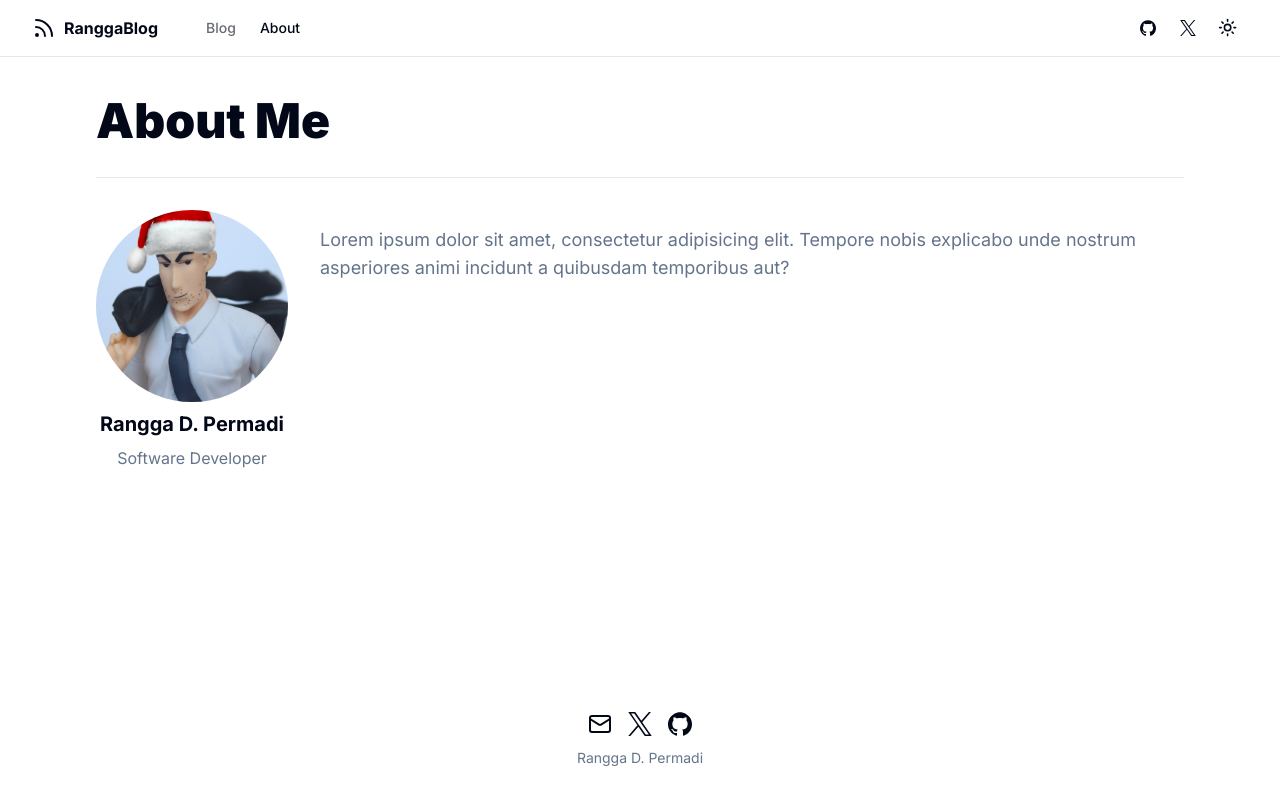
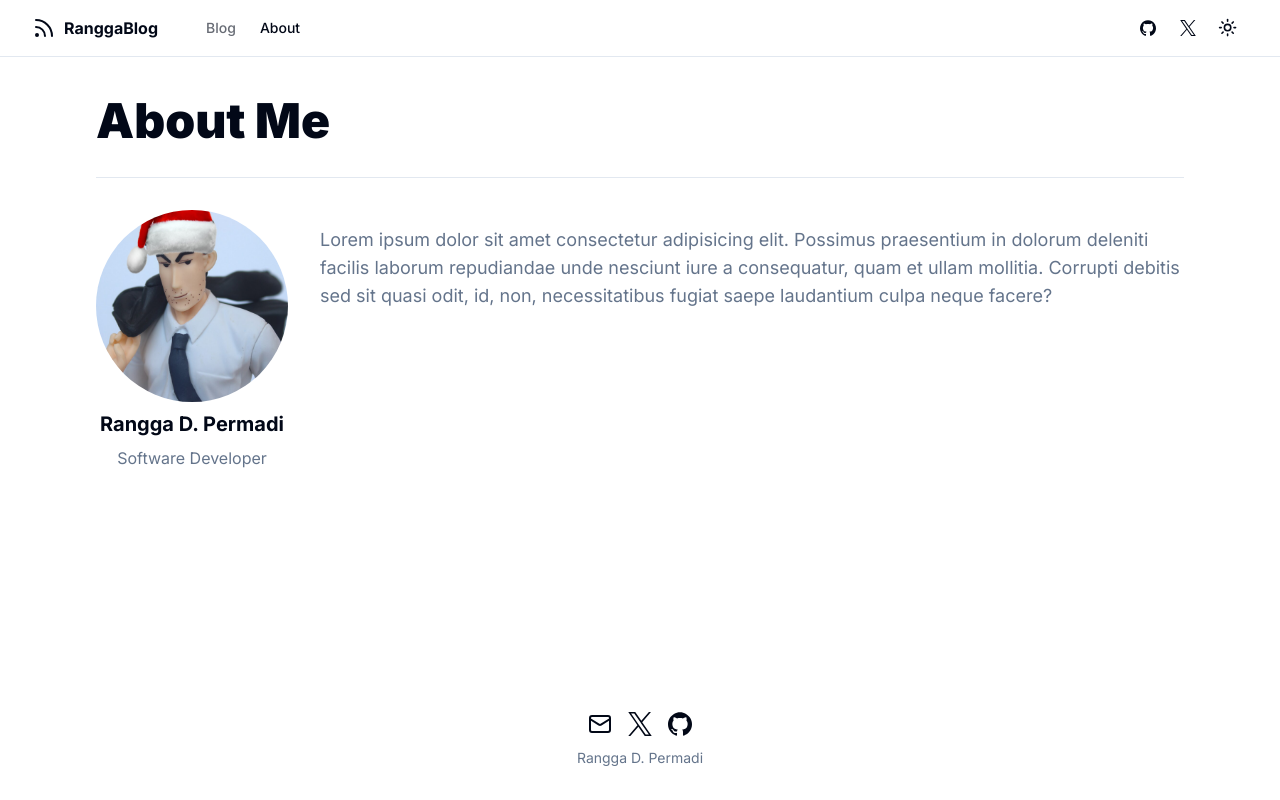
Before and after one commit to digitag62/next14-blog-tutorial, a Next.js app: page /about in a window 1280 px wide. Built offline with nearby package versions, Linux system fonts and the light colour scheme; no server answers.

Commit message:
Stage 16: Fix z index header

```diff
--- a/app/about/page.tsx
+++ b/app/about/page.tsx
@@ -32,9 +32,7 @@ const About = () => {
           </p>
         </div>
         <p className="text-muted-foreground text-lg py-4">
-          Lorem ipsum dolor sit amet, consectetur adipisicing elit. Tempore
-          nobis explicabo unde nostrum asperiores animi incidunt a quibusdam
-          temporibus aut?
+          Lorem ipsum dolor sit amet consectetur adipisicing elit. Possimus praesentium in dolorum deleniti facilis laborum repudiandae unde nesciunt iure a consequatur, quam et ullam mollitia. Corrupti debitis sed sit quasi odit, id, non, necessitatibus fugiat saepe laudantium culpa neque facere?
         </p>
       </div>
     </div>
--- a/components/site-header.tsx
+++ b/components/site-header.tsx
@@ -9,7 +9,7 @@ import { ModeToggle } from "./mode-toggle";
 
 export const SiteHeader = () => {
 	return (
-		<header className="sticky top-0 w-full border-b bg-background/95 backdrop-blur supports-[backdrop-filter]:bg-background/60">
+		<header className="z-10 sticky top-0 w-full border-b bg-background/95 backdrop-blur supports-[backdrop-filter]:bg-background/60">
 			<div className="container flex h-14 max-w-screen-2xl items-center">
 				<MainNav />
 				<div className="flex flex-1 items-center justify-end space-x-2">
```
